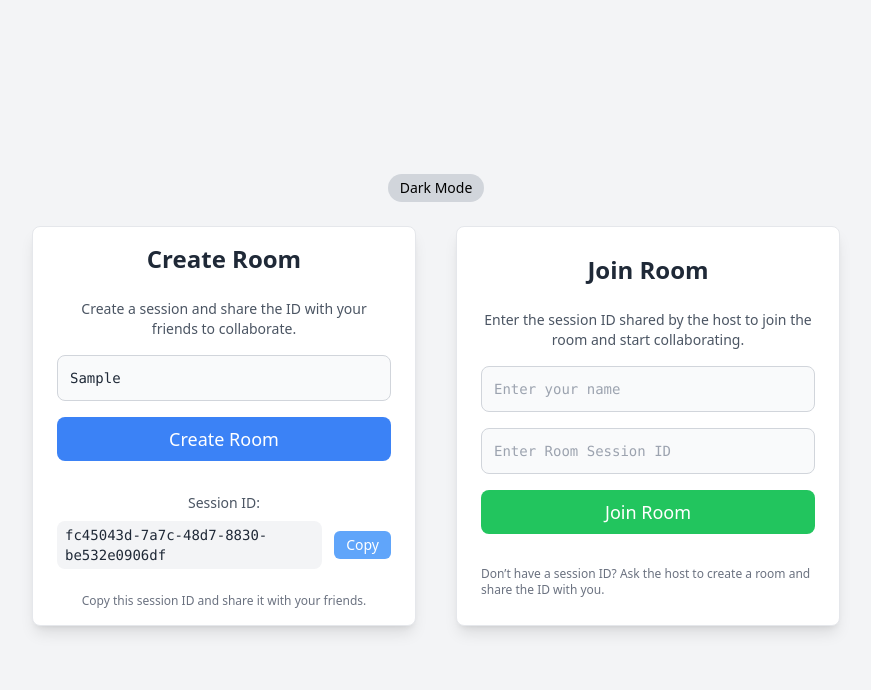
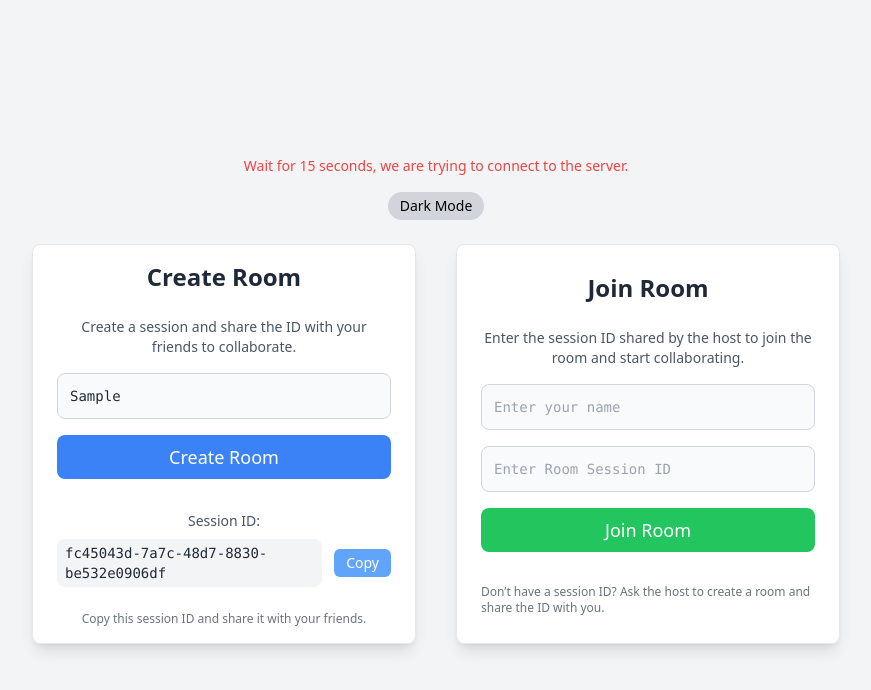
Before and after one commit to nikhilnagar29/learning_platform, a React (Vite) app in the folder frontEnd/: page / in a window 1280 px wide. Both pictures are taken after typing "Sample" into the empty fields and a click on the button "Create Room". Shown: the top 690 px of the page, without its empty margins (204-1075 px from the left). Built offline with nearby package versions, Linux system fonts and the light colour scheme; no server answers.

Commit message:
wait error added

```diff
--- a/frontEnd/src/pages/Home.jsx
+++ b/frontEnd/src/pages/Home.jsx
@@ -8,6 +8,8 @@ const Room = ({socket}) => {
   const [hostName , setHostName] = useState("");
   const [isDarkMode, setIsDarkMode] = useState(false);
   const [uuidv , setUuidv] = useState("") ;
+  const [isLoading, setIsLoading] = useState(false); // Add loading state
+  const [errorMessage, setErrorMessage] = useState(""); // Add error message state
 
   const navigate = useNavigate() ;
 
@@ -28,23 +30,28 @@ const Room = ({socket}) => {
     }
   }, []);
 
+
+
   //socket set
   useEffect(() => {
     socket.on('room-created' , (data) => {
         console.log('Room Created: ', data) ;
+        setIsLoading(false); // Stop loading
+        setErrorMessage(""); // Clear any error messages
 
         navigate('/host' , {state: data}) ;
     })
 
     socket.on('room-joined' , (data)=> {
         console.log('Room join: ', data) ;
-
+        setIsLoading(false); // Stop loading
         navigate('/viewer' , {state: data}) ;
     })
 
     socket.on('error' , (err) => {
         console.error('Socket error:', err);
-        alert(err.message || 'An error occurred.');
+        setIsLoading(false); // Stop loading
+        setErrorMessage(err.message || 'An error occurred.');
     } )
 
     // Cleanup listeners on unmount
@@ -56,17 +63,46 @@ const Room = ({socket}) => {
 
   } , [socket])
 
+  useEffect(() => {
+    let waitTimeout;
+    if (isLoading) {
+      waitTimeout = setTimeout(() => {
+        setErrorMessage("Wait for 15 seconds, we are trying to connect to the server.");
+      }, 800);
+    }
+    return () => clearTimeout(waitTimeout);
+  }, [isLoading]);
+
   const handleCreateRoom = () => {
+    if (!hostName.trim()) {
+      // setIsLoading(true);
+      setErrorMessage("Please enter your name.");
+      waitTimeout = setTimeout(() => {
+        setErrorMessage("");
+      }, 4000);
+      return;
+    }
+
+    setIsLoading(true); // Start loading
+
     console.log("Room created!" , {sessionId: uuidv , name: 'HostName'});
     // Add logic to create a room
-
     socket.emit('create-room' , {sessionID: uuidv , name: hostName}) ;
   };
 
   const handleJoinRoom = () => {
+    if (!viewerName.trim() || !sessionId.trim()) {
+      setErrorMessage("Please enter your name and a valid Session ID.");
+      waitTimeout = setTimeout(() => {
+        setErrorMessage("");
+      }, 4000);
+      return;
+    }
+
     if (sessionId.trim()) {
       console.log(`Joining room with Session ID: ${sessionId}`);
       // Add logic to join a room
+      setIsLoading(true); // Start loading
 
       socket.emit('join-room' , {sessionID: sessionId , name: viewerName})
     } else {
@@ -81,6 +117,9 @@ const Room = ({socket}) => {
 
   return (
     <div className={`min-h-screen flex flex-col items-center justify-center p-6 transition-colors duration-500 ${isDarkMode ? 'bg-gray-900 text-white' : 'bg-gray-100 text-black'}`}>
+      {errorMessage && (
+        <p className="text-red-500 text-sm mb-4">{errorMessage}</p>
+      )}
       <button
         onClick={toggleDarkMode}
         className={`mb-6 px-3 py-1 rounded-full ${isDarkMode ? 'bg-gray-700 hover:bg-gray-600' : 'bg-gray-300 hover:bg-gray-400'} text-sm transition-colors duration-300`}
```
Also changed, not shown: 2 other files (tests, documents, lock files or other folders).
